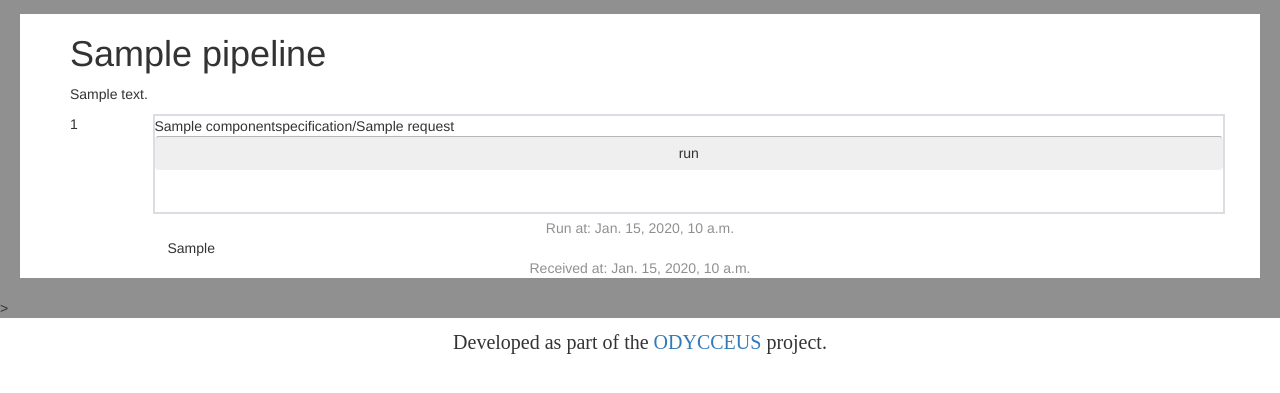
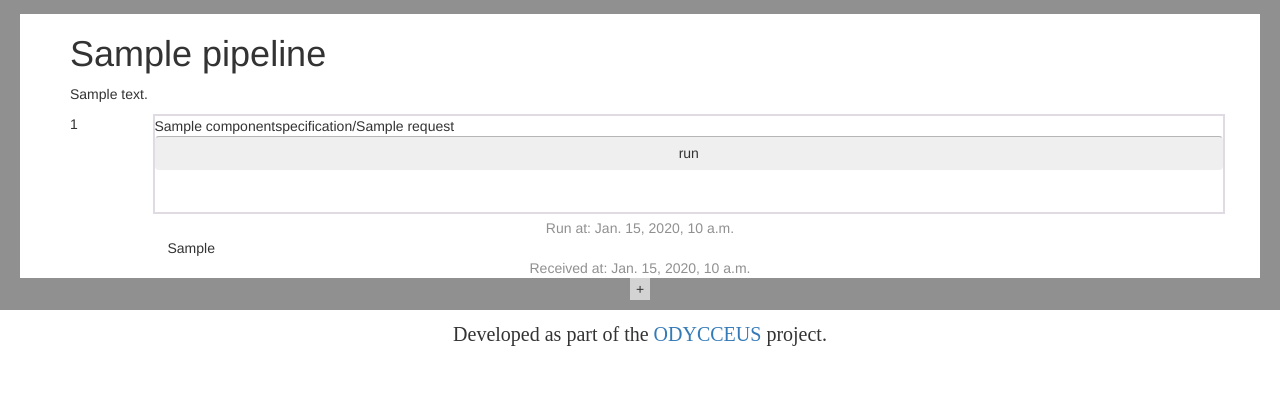
Before and after one commit to SonyCSLParis/website, a Django app: page /pipeline/1/ in a window 1280 px wide. Shown: the part 72-465 px from the top of the page. Run offline with Django 3.2, Linux system fonts and the light colour scheme; tables that the repository leaves empty hold one stand-in row (values such as "Sample post"); some libraries are stand-ins or nearby versions.

Commit message:
Fixed js update problems. Started to implement adding pipes to pipeline.

```diff
--- a/pipeline/static/pipeline/pipeline.css
+++ b/pipeline/static/pipeline/pipeline.css
@@ -22,8 +22,26 @@
     width: 100%
 }
 
+.expand {
+    width: 100%;
+    text-align: center;
+}
+
+.expand_button_container {
+    position:relative;
+    margin-bottom:10px;
+}
+
+.expand_button_container button {
+    margin-bottom:10px;
+    border-left:1px;
+    border-right:1px;
+    border-bottom:1px;
+    border-top: 0;
+    background-color:lightgray;
+}
+
 .input_field {
-    float:left;
     display:inline-block;
     margin: 10px;
 }
@@ -53,7 +71,7 @@
 }
 
 .input-output-container {
-    margin-bottom: 20px;
+    margin-bottom: 0;
 }
 
 .white-board {
--- a/pipeline/static/pipeline/run_input.js
+++ b/pipeline/static/pipeline/run_input.js
@@ -9,21 +9,14 @@ function getFormData($form){
     return indexed_array;
 }
 
-function run_form(form_id, pipe_id, rest_url, request_data) {
+function run_form(form_id, pipe_id, rest_url, request_type, request_url) {
     $(document).ready(function () {
         var $myForm = $(form_id);
         $myForm.submit(function (event) {
             event.preventDefault();
             var $formData = getFormData($(this));
             console.log('form submit');
-            console.log(JSON.stringify(request_data));
-            // $.ajax({
-            //     method: "POST",
-            //     url: $thisURL,
-            //     data: $formData,
-            //     success: handleFormSuccess,
-            //     error: handleFormError
-            // })
+            console.log(JSON.stringify($formData));
             $.ajax({
                     // using put here so we can get the body of the
                     // request. Some middleware
@@ -37,13 +30,16 @@ function run_form(form_id, pipe_id, rest_url, request_data) {
                 });
         });
 
-        function handle_save_input_success(data, textStatus, jqXHR) {
+        function handle_save_input_success(data) {
 
             console.log('saved input');
-            request_type = request_data['type'];
-            console.log(rest_url);
-            delete request_data['type'];
-            console.log(request_data);
+            console.log(data);
+
+            request_data = data['data_saved'];
+            request_data['request_url'] = request_url;
+            console.log(request_data)
+
+            $('.input'+pipe_id).load('input/' + pipe_id);
             $.ajax({
                     // using put here so we can get the body of the
                     // request. Some middleware
@@ -74,13 +70,11 @@ function run_form(form_id, pipe_id, rest_url, request_data) {
                       error: handle_output_save_failure
                 });
 
-                function handle_output_save_success(response){
-                    console.log('output saved');
-                    console.log(response);
-
-                    $(pipe_id).load('output/' + pipe_id);
+                function handle_output_save_success(data){
+                    console.log('saved output')
+                    $('.output'+pipe_id).load('output/' + pipe_id);
+                    console.log('updated html')
                 }
-
 
                 function handle_output_save_failure(response){
                     console.log('request failure');
--- a/pipeline/templates/pipeline/input.html
+++ b/pipeline/templates/pipeline/input.html
@@ -1,11 +1,22 @@
 {% load app_filters %}
+{% load static %}
 <div class="pipe row">
         <div class="col-xs-1 col-sm-1">{{ pipe.pk }}</div>
         <div class="col-xs-11 col-sm-11 input">
+            <script>
+                  var form_id = {{'.form'|strcat:pipe.id|js}};
+                  var pipe_id = {{pipe.id|js}};
+                  var host = '{{pipe.request.component.host}}';
+                  var base_path = '{{pipe.request.component.base_path}}';
+                  var request_path = '{{pipe.request.path}}';
+                  request_path = request_path.slice(1);
+                  var request_name = '{{pipe.request.name}}';
 
-            <form class="form{{pipe.id}}" method='POST' action='.'
-                  data-url='{{ request.build_absolute_uri|safe }}'
-                  id={{pipe.id}}>
+                  var rest_url = '{% url 'rest:request' %}';
+                  request_url = host+base_path+request_path+'/'+request_name;
+                  request_type = {{pipe.request.type|js}};
+           </script>
+            <form class="form{{pipe.id}}" onsubmit="" id={{pipe.id}}>
                     {% csrf_token %}
                 <div class="request-name">
                     {{ pipe.request.component.name}}/{{pipe.request.name}}
@@ -19,8 +30,13 @@
                         {% endif %}
                         <input type='hidden' name={{"type-"|strcat:key}}  value="{{pipe.request.parameters|get_item:key}}" form={{pipe.id}} />
                     {% endfor %}
+                    <script type="text/javascript" src="{% static 'pipeline/run_input.js' %}"></script>
+
                 </div>
                 <input type='hidden' name="pipe_id" value="{{ pipe.pk }}" />
+                <script>
+                    run_form(form_id, pipe_id, rest_url, request_type, request_url)
+                </script>
                 <button class="btn btn-outline-secondary" name="run" type="submit" value="run">run</button>
             </form>
 
--- a/pipeline/templates/pipeline/pipeline.html
+++ b/pipeline/templates/pipeline/pipeline.html
@@ -1,50 +1,20 @@
 {% extends "base.html" %}
 {% load static %}
-
 {% block content %}
-
     <link rel="stylesheet" type="text/css" href="{% static 'pipeline/pipeline.css' %}" />
     {% load app_filters %}
-
     <div class="white-board-back">
         <div class="white-board">
             <div class="container">
                <h1>{{pipeline.name}}</h1>
                <p>{{ pipeline.description|linebreaksbr}}</p>
             </div>
-
             {% for pipe in pipeline.pipe_set.all %}
                <div class="input-output-container">
                    <div class="container">
                        <div class="input{{pipe.id}}">
                            {% include 'pipeline/input.html' %}
                       </div>
-                       {% comment %}
-                       Create js vars that will passed to script
-                       {%  endcomment %}
-                       <script type="text/javascript" src="{% static 'pipeline/run_input.js' %}"></script>
-                       <script>
-                              var form_id = {{'.form'|strcat:pipe.id|js}};
-                              var pipe_id = {{pipe.id|js}};
-                              var host = '{{pipe.request.component.host}}';
-                              var base_path = '{{pipe.request.component.base_path}}';
-                              var request_path = '{{pipe.request.path}}';
-                              request_path = request_path.slice(1);
-                              var request_name = '{{pipe.request.name}}';
-
-                              var rest_url = '{% url 'rest:request' %}';
-                              var request_data = {};
-                              var data = {
-                                     {% for k, v in pipe.parameters.items %}
-                                     "{{ k }}": "{{ v }}"{% if not forloop.last %},{% endif %}
-                                     {% endfor %}
-                                 };
-
-                              request_data['data'] = {{ pipe.parameters|js}};
-                              request_data['url'] = host+base_path+request_path+'/'+request_name;
-                              request_data['type'] = {{pipe.request.type|js}};
-                              run_form(form_id, pipe_id, rest_url, request_data)
-                       </script>
                    </div>
                    <div class="container">
                        <div class="output{{pipe.id}}">
@@ -53,7 +23,12 @@
                    </div>
                </div>
             {% endfor %}
-        </div>>
+        </div>
+        <div class="expand">
+            <div class="expand_button_container">
+                <button class=".button">+</button>
+            </div>
+        </div>
     </div>
 
 {% endblock %}
--- a/pipeline/urls.py
+++ b/pipeline/urls.py
@@ -6,5 +6,5 @@ urlpatterns = [
     path('', views.PipelinesFilterView.as_view(), name='pipelines_index'),
     path('<str:pk>/', views.PipelineView.as_view(), name='pipeline'),
     path('<str>/output/<str:pk>', views.OutputDetailView.as_view(), name='output'),
-    path('<str>/input/<str:pk>', views.OutputDetailView.as_view(), name='input'),
+    path('<str>/input/<str:pk>', views.InputDetailView.as_view(), name='input'),
     ]
--- a/pipeline/views.py
+++ b/pipeline/views.py
@@ -179,7 +179,7 @@ class OutputDetailView(generic.TemplateView):
 
 
 class InputDetailView(generic.TemplateView):
-    template_name = 'pipeline/output.html'
+    template_name = 'pipeline/input.html'
 
     def get_context_data(self, **kwargs):
         context = super().get_context_data(**kwargs)
```
Also changed, not shown: rest/views.py (+5 -7 lines).
